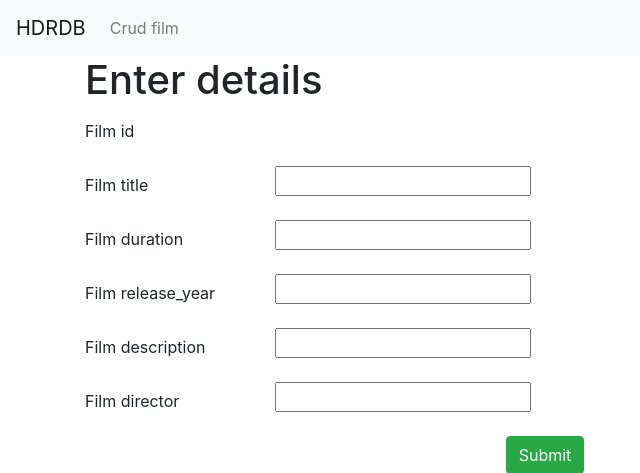
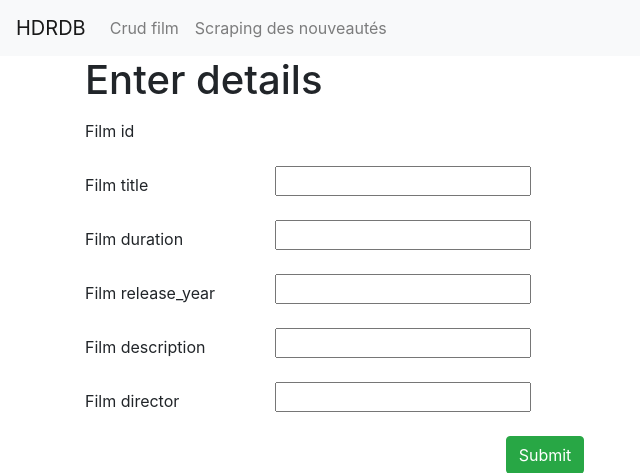
Before and after one commit to RivierreMaxime/hdrdb, a Django app: page /crud/film in a window 1280 px wide. Shown: the top 473 px of the page, without its empty margins (0-640 px from the left). Run offline with Django 3.2, Linux system fonts and the light colour scheme; some libraries are stand-ins or nearby versions.

Commit message:
Modification navbar

```diff
--- a/crud/templates/crud/edit.html
+++ b/crud/templates/crud/edit.html
@@ -20,6 +20,7 @@
         <div class="collapse navbar-collapse" id="navbarNavAltMarkup">
             <div class="navbar-nav">
                 <a class="nav-item nav-link" href="/crud/show">Crud film</a>
+                <a class="nav-item nav-link" href="/scraping/news">Scraping des nouveautés</a>
             </div>
         </div>
     </nav>
--- a/crud/templates/crud/index.html
+++ b/crud/templates/crud/index.html
@@ -20,6 +20,7 @@
         <div class="collapse navbar-collapse" id="navbarNavAltMarkup">
             <div class="navbar-nav">
                 <a class="nav-item nav-link" href="/crud/show">Crud film</a>
+                <a class="nav-item nav-link" href="/scraping/news">Scraping des nouveautés</a>
             </div>
         </div>
     </nav>
--- a/crud/templates/crud/show.html
+++ b/crud/templates/crud/show.html
@@ -20,6 +20,7 @@
         <div class="collapse navbar-collapse" id="navbarNavAltMarkup">
             <div class="navbar-nav">
                 <a class="nav-item nav-link" href="/crud/show">Crud film</a>
+                <a class="nav-item nav-link" href="/scraping/news">Scraping des nouveautés</a>
             </div>
         </div>
     </nav>
```
